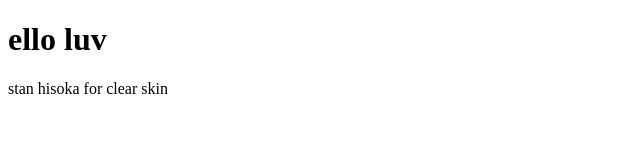
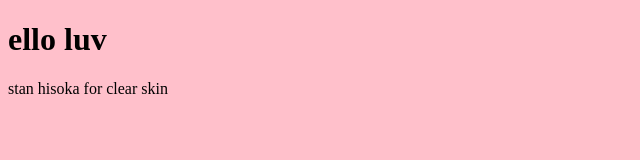
Before and after one commit to eagle10024/eagle10024, a plain HTML site: page index.html in a window 1280 px wide. Shown: the whole page, without its empty margins (0-640 px from the left). Drawn offline with Linux system fonts and the light colour scheme.

Commit message:
Update index.html

```diff
--- a/index.html
+++ b/index.html
@@ -7,6 +7,7 @@
  ello luv
   </h1>
 <p> stan hisoka for clear skin </p>
+ <body style="background-color:pink;">
   <div>
     <title>bungee gum</title>
   </div>
```
